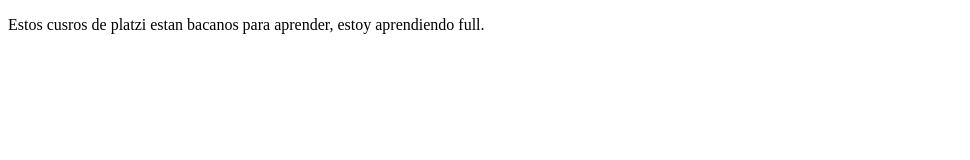
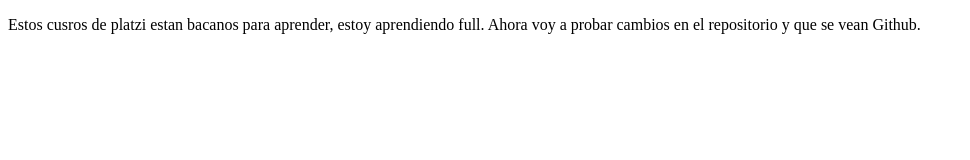
Before and after one commit to HenryAprendo/Prework-preparacion-de-entorno, a plain HTML site: page index.html in a window 1280 px wide. Shown: the whole page, without its empty margins (0-970 px from the left). Drawn offline with Linux system fonts and the light colour scheme.

Commit message:
cambios en mi index.html

```diff
--- a/index.html
+++ b/index.html
@@ -9,6 +9,7 @@
 <body>
     <p>
         Estos cusros de platzi estan bacanos para aprender, estoy aprendiendo full.
+        Ahora voy a probar cambios en el repositorio y que se vean Github.
     </p>
 </body>
 </html>
```
